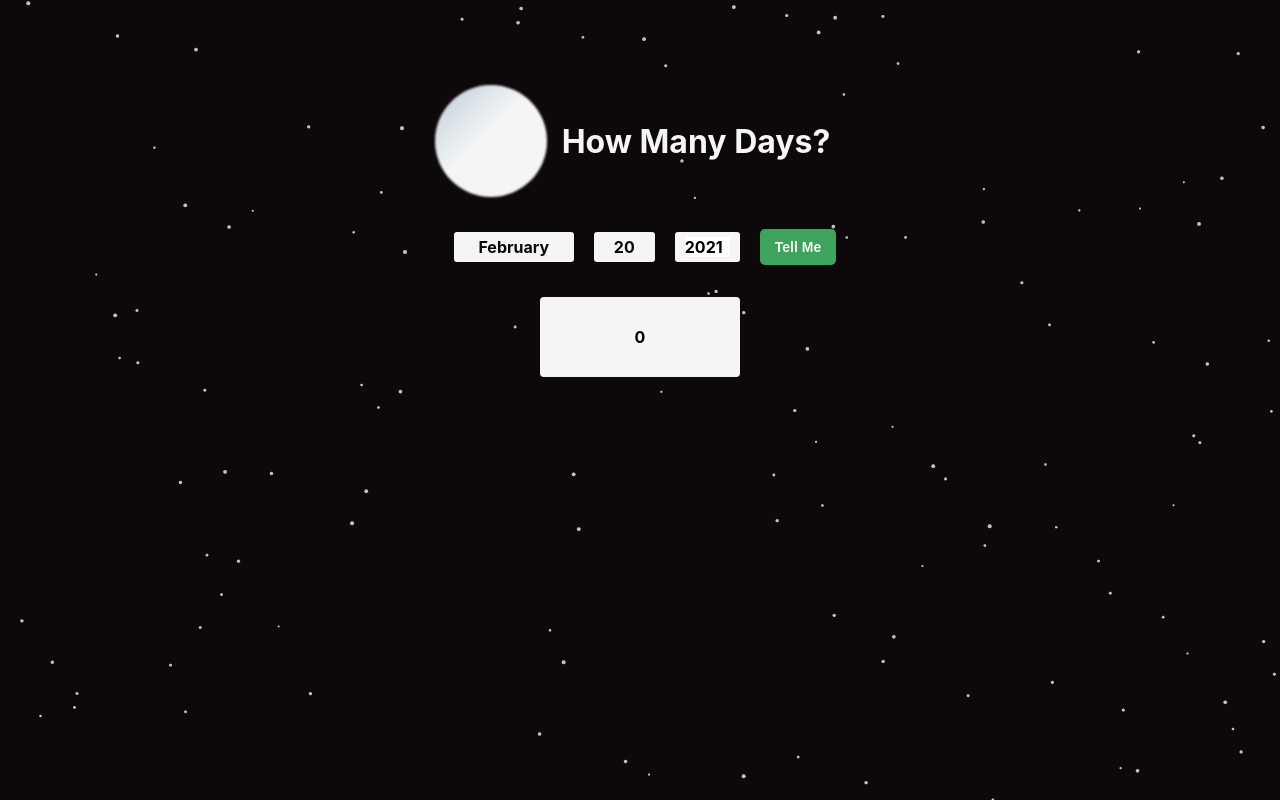
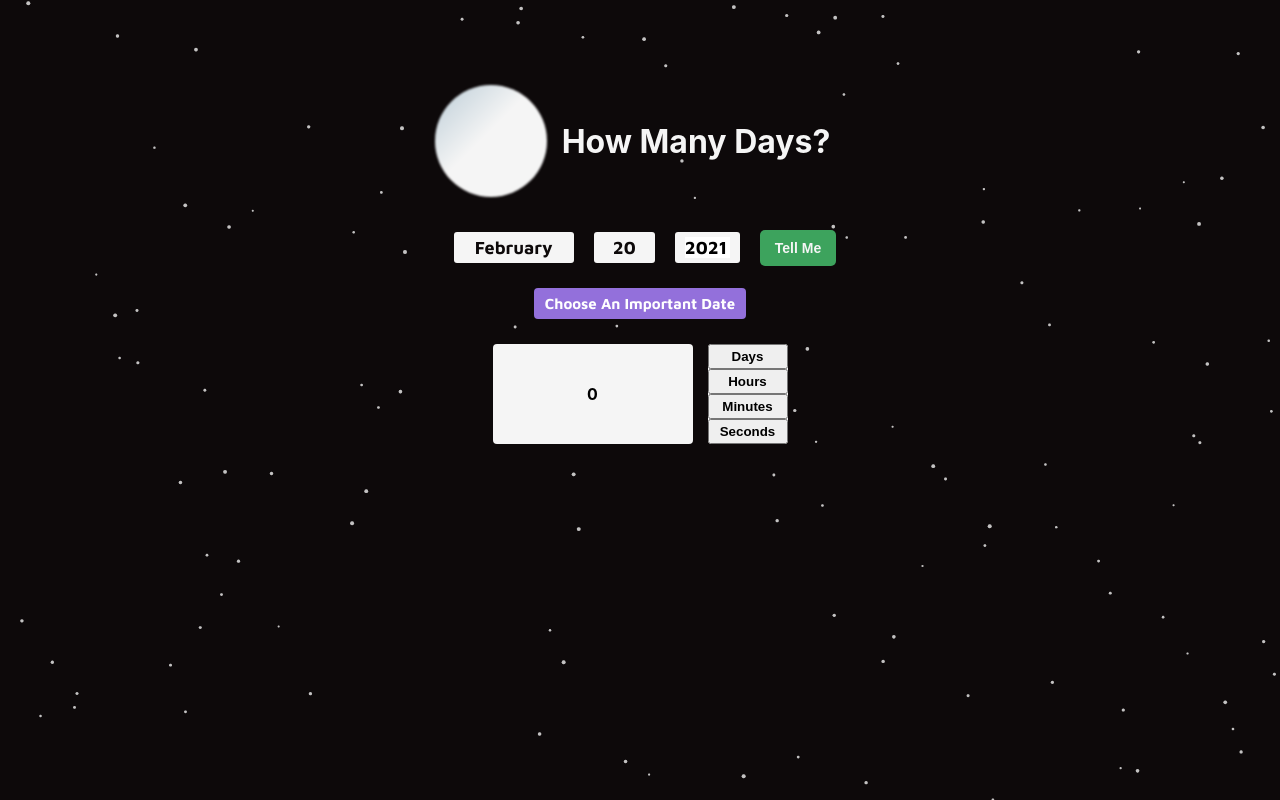
Before and after one commit to hamiltonskraba/howManyDays, a React (Create React App) app: page / in a window 1280 px wide. Built offline with nearby package versions, Linux system fonts and the light colour scheme.

Commit message:
Added more functionality and styling

```diff
--- a/public/index.html
+++ b/public/index.html
@@ -9,6 +9,8 @@
       name="description"
       content="Web site created using create-react-app"
     />
+    <link rel="preconnect" href="https://fonts.gstatic.com">
+    <link href="https://fonts.googleapis.com/css2?family=Maven+Pro:wght@500;700&display=swap" rel="stylesheet">
     <link rel="apple-touch-icon" href="%PUBLIC_URL%/logo192.png" />
     <!--
       manifest.json provides metadata used when your web app is installed on a
--- a/src/App.css
+++ b/src/App.css
@@ -56,6 +56,7 @@ h1 {
 .dateContainer {
   z-index: 1;
   margin: 25px 10px;
+  flex-direction: column;
 }
 
 .inputGroup div {
@@ -66,6 +67,9 @@ h1 {
   padding: 5px 10px;
   border-radius: 3px;
   position: relative;
+  font-family: 'Maven Pro', sans-serif;
+  font-weight: 700;
+  font-size: 18px;
 }
 
 .buttonOptions {
@@ -78,15 +82,19 @@ h1 {
   font-size: 16px;
   border: none;
   margin-bottom: 2px;
+  font-family: 'Maven Pro', sans-serif;
+  font-weight: 700;
 }
 
 .monthGroup {
   min-width: 100px;
+  font-family: 'Maven Pro', sans-serif;
+  font-weight: 700;
 }
 
-.monthGroup:hover {
-  cursor: pointer;
-}
+/*.monthGroup:hover {*/
+/*  cursor: pointer;*/
+/*}*/
 
 .monthList {
   flex-direction: column;
@@ -99,7 +107,20 @@ h1 {
   position: absolute;
   display: flex;
   flex-wrap: wrap;
-  width: 130px;
+  width: 150px;
+  left: -45px;
+  top: 30px;
+}
+
+.daysList button {
+  height: 28px;
+  width: 28px;
+  padding: 3px;
+  margin: 3px 1px;
+  background-color: #f5f5f5;
+  font-weight: 700;
+  border: none;
+  border-radius: 4px;
 }
 
 .dayGroup {
@@ -110,15 +131,21 @@ h1 {
   width: 45px;
 }
 
+.yearGroup:hover {
+  cursor: pointer;
+}
+
 .yearGroup > input {
   padding: 0;
   border: none;
+  font-family: 'Maven Pro', sans-serif;
   font-weight: 700;
-  font-size: 16px;
-  font-family: -apple-system, BlinkMacSystemFont, 'Segoe UI', 'Roboto', 'Oxygen',
-  'Ubuntu', 'Cantarell', 'Fira Sans', 'Droid Sans', 'Helvetica Neue',
-  sans-serif;
+  font-size: 18px;
   width: 100%;
+}
+
+.yearGroup > input:hover {
+  cursor: pointer;
 }
 
 input:focus {
@@ -127,12 +154,55 @@ input:focus {
 
 .resultsContainer {
   background-color: transparent;
+  height: 100px;
 }
 
 .displayCount {
   background-color: #F5F5F5;
   border-radius: 4px;
   width: 200px;
-  height: 80px;
+  height: 100%;
+  font-weight: 700;
+  flex-direction: column;
+}
+
+.hoverPointer:hover {
+  cursor: pointer;
+}
+
+.unitSelection {
+  background-color: #f5f5f5;
+  border-radius: 4px;
+  width: 80px;
+  margin-left: 15px;
+  height: 100%;
+  display: flex;
+  flex-direction: column;
+}
+
+.unitButton {
+  font-weight: 700;
+  width: 100%;
+  height: 60px;
+}
+
+.unitButton:focus {
+  background-color: pink;
+}
+
+.randomDateButton {
+  background-color: mediumpurple;
+  color: white;
+  font-size: 15px;
+  font-weight: 700;
+  padding: 7px 11px;
+  border-radius: 4px;
+  border: none;
+  margin-top: 15px;
+  font-family: 'Maven Pro', sans-serif;
   font-weight: 700;
 }
+
+.randomDateButton:hover {
+  background-color: #a78ddb;
+}
--- a/src/App.js
+++ b/src/App.js
@@ -9,16 +9,17 @@ class App extends React.Component {
         super(props);
         this.state = {
             dayCount: 0,
+            blurb: null,
         }
         this.calculateDays = this.calculateDays.bind(this);
     }
 
-    calculateDays = (year, month, day) => {
+    calculateDays = (year, month, day, text) => {
         const today = new Date();
-        console.log(today);
+        // console.log(today);
 
         const inputDate = new Date(year, month - 1, day);
-        console.log(inputDate);
+        // console.log(inputDate);
 
         // number of milliseconds in one day
         const ONE_DAY = 1000 * 60 * 60 * 24;
@@ -32,15 +33,17 @@ class App extends React.Component {
         // convert back to days
         const dayCount = Math.round(difference_ms/ONE_DAY);
 
-        this.setState({dayCount: dayCount});
+        this.setState({dayCount: dayCount, blurb: text});
     }
+
+
 
     render(){
         return (
             <div className="App">
                 <Container />
-                <DatePicker calculateDays={this.calculateDays}/>
-                <Results count={this.state.dayCount}/>
+                <DatePicker calculateDays={this.calculateDays} />
+                <Results count={this.state.dayCount} blurb={this.state.blurb}/>
             </div>
         );
     }
--- a/src/components/DatePicker.js
+++ b/src/components/DatePicker.js
@@ -1,10 +1,10 @@
 import React from 'react';
-import {monthsMap, thirtyOneDays} from "../config/config";
+import {monthsMap, thirtyOneDays, historyMap} from "../config/config";
 
 class DatePicker extends React.Component {
     constructor(props){
         super(props);
-        const [month, date, year]    = new Date().toLocaleDateString("en-US").split("/");
+        const [month, date, year] = new Date().toLocaleDateString("en-US").split("/");
         this.state = {
             month: month,
             monthLabel: monthsMap.find(el => el.value === month).label,
@@ -12,21 +12,25 @@ class DatePicker extends React.Component {
             year: year,
             monthDisplay: false,
             dayDisplay: false,
+            isLeap: false,
         }
         this.setDate = this.setDate.bind(this);
         this.toggleMonths = this.toggleMonths.bind(this);
         this.toggleDays = this.toggleDays.bind(this);
+        this.checkYear = this.checkYear.bind(this);
+        this.toggleBoth = this.toggleBoth.bind(this);
+        this.dayInHistory = this.dayInHistory.bind(this);
     }
 
-    calculate  = (e) => {
-        e.preventDefault();
-        this.props.calculateDays(this.state.year, this.state.month, this.state.day);
+    calculate  = (blurb) => {
+        const text = typeof blurb === 'object' ? null : blurb;
+        this.props.calculateDays(this.state.year, this.state.month, this.state.day, text);
         this.setState({monthDisplay: false, dayDisplay: false});
     }
 
     setDate(e){
         const key = e.target.attributes['datetype'].value;
-        // console.log(key);
+
         this.setState({
             [key]: e.target.value,
             [`${key}Label`]: e.target.innerText,
@@ -43,6 +47,47 @@ class DatePicker extends React.Component {
         this.setState({dayDisplay: !this.state.dayDisplay, monthDisplay: false});
     }
 
+    toggleBoth(){
+        this.setState({monthDisplay: false, dayDisplay: false});
+    }
+
+    checkYear(e){
+        const year = e.target.value;
+
+        let isLeapYear = false;
+        if ( year > 1581 && year % 4 === 0){
+            isLeapYear = true;
+            if (year % 100 === 0) {
+                isLeapYear = false;
+                if (year % 400 === 0) {
+                    isLeapYear = true;
+                }
+            }
+        }
+
+        this.setDate(e);
+
+        this.setState({
+            monthDisplay: false,
+            dayDisplay: false,
+            isLeap: isLeapYear,
+        });
+    }
+
+    dayInHistory(){
+        const random = Math.floor(Math.random() * historyMap.length);
+        // console.log(random);
+
+        const [month, date, year] = historyMap[random].value.split("/");
+        const blurb = historyMap[random].label;
+        this.setState({
+            month: month,
+            monthLabel: monthsMap.find(el => el.value === month).label,
+            year: year,
+            day: date,
+        }, () => this.calculate(blurb));
+    }
+
     render(){
         // create the months list
         const months = monthsMap.map((el, idx) =>
@@ -51,12 +96,12 @@ class DatePicker extends React.Component {
                 key={idx}
                 value={el.value}
                 onClick={this.setDate}
-                className="buttonOptions"
+                className="buttonOptions hoverPointer"
                 style={{display: el.label === this.state.monthLabel ? 'none' : 'block'}}
             >{el.label}</button>);
 
         // determine how many days to display based on month
-        const dayCount = thirtyOneDays.includes(this.state.month.toString()) ? 31 : 30;
+        const dayCount = this.state.month === '2' ? (this.state.isLeap ? 29 : 28) : (thirtyOneDays.includes(this.state.month.toString()) ? 31 : 30);
 
         let days = [];
         for(let i = 1; i <= dayCount; i++) {
@@ -64,30 +109,34 @@ class DatePicker extends React.Component {
                         datetype="day"
                         key={i}
                         value={i}
+                        className="hoverPointer"
                         onClick={this.setDate}
                         >{i}</button>);
         }
 
         return(
             <div className="dateContainer flex-center">
+                <div className="userChoice flex-center">
                     <div className="inputGroup flex-center">
-                    <div className="monthGroup" onClick={this.toggleMonths}>
+                        <div className="monthGroup hoverPointer" onClick={this.toggleMonths}>
                             {this.state.monthLabel}
                             <span style={{display: this.state.monthDisplay ? 'flex' : 'none'}} className="monthList">
                                 {months}
                             </span>
                         </div>
-                    <div className="dayGroup" onClick={this.toggleDays}>
+                        <div className="dayGroup hoverPointer" onClick={this.toggleDays}>
                             {this.state.day}
                             <span style={{display: this.state.dayDisplay ? 'flex' : 'none'}} className="daysList">
                                 {days}
                             </span>
                         </div>
-                    <div className="yearGroup">
-                        <input type="text" value={this.state.year} onChange={this.setDate} datetype="year"/>
+                        <div className="yearGroup hoverPointer">
+                            <input className="hoverPointer" type="text" value={this.state.year} onChange={this.checkYear} onClick={this.toggleBoth} datetype="year" />
                         </div>
                     </div>
-                <button className="submitButton" onClick={this.calculate}>Tell Me</button>
+                    <button className="submitButton hoverPointer" onClick={this.calculate}>Tell Me</button>
+                </div>
+                <button className="randomDateButton hoverPointer" onClick={this.dayInHistory}>Choose An Important Date</button>
             </div>
         );
     }
--- a/src/components/Results.js
+++ b/src/components/Results.js
@@ -1,15 +1,51 @@
 import React from 'react';
+import {unitsMap} from "../config/config";
 
 class Results extends React.Component {
     constructor(props) {
         super(props);
+        this.state = {
+            unit: 'days',
+        }
+        this.calculateUnit = this.calculateUnit.bind(this);
+        this.setUnit = this.setUnit.bind(this);
+    }
+
+    setUnit(e) {
+        this.setState({unit: e.target.value});
+    }
+
+    calculateUnit = (count) => {
+        switch(this.state.unit) {
+            case "days":
+                return count;
+            case "hours":
+                return count * 24;
+            case "minutes":
+                return count * 24 * 60;
+            case "seconds":
+                return count * 24 * 60 * 60;
+            default:
+                return count + 10;
+        }
     }
 
     render(){
+        const units = unitsMap.map((el, idx) =>
+            <button
+                value={el.value}
+                key={idx}
+                onClick={this.setUnit}
+                className="unitButton hoverPointer"
+            >{el.label}</button>);
+
         return(
             <div className="resultsContainer flex-center">
-                <div className="displayCount flex-center">{this.props.count}</div>
-                <div className="unitSelection"></div>
+                <div className="displayCount flex-center">
+                    {this.calculateUnit(this.props.count)}
+                    <div>{this.props.blurb}</div>
+                </div>
+                <div className="unitSelection">{units}</div>
             </div>
         )
     }
--- a/src/config/config.js
+++ b/src/config/config.js
@@ -14,3 +14,17 @@ export const monthsMap = [
 ];
 
 export const thirtyOneDays = ['1', '3', '5', '7', '8', '10', '12'];
+
+export const unitsMap = [
+    {value: 'days', label: 'Days'},
+    {value: 'hours', label: 'Hours'},
+    {value: 'minutes', label: 'Minutes'},
+    {value: 'seconds', label: 'Seconds'},
+]
+
+export const historyMap = [
+    {value: '7/4/1776', label: 'USA!'},
+    {value: '1/6/1885', label: 'Birth'},
+    {value: '2/14/1994', label: 'Yarg'},
+    {value: '4/9/1625', label: 'meowDay'},
+];
```
Lines whose indentation alone changed are shown as unchanged.
